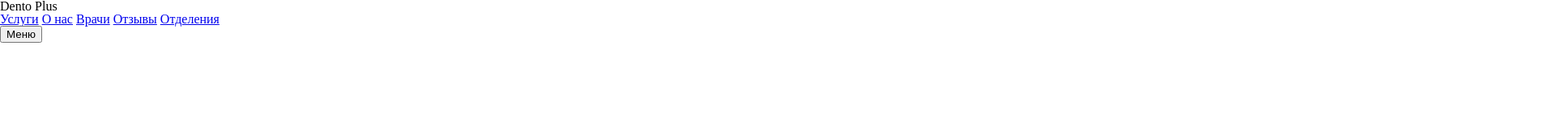
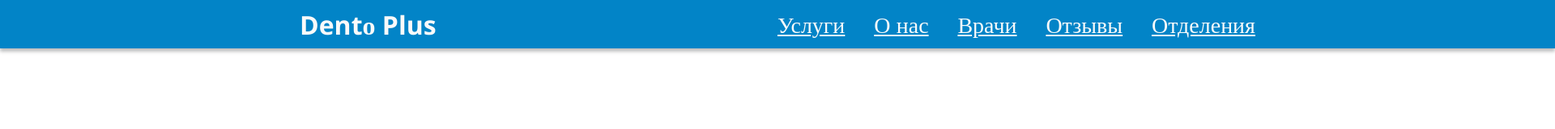
Before and after one commit to marjanja7/Stomatology, a plain HTML site: page index.html in a window 1280 px wide. Shown: the whole page at 81% size, 1920 px wide, since content can reach past the window. Drawn offline with nearby package versions, Linux system fonts and the light colour scheme.

Commit message:
подключила JS

```diff
--- a/index.html
+++ b/index.html
@@ -3,8 +3,7 @@
     <head>
 <meta charset="utf-8" />
 <title>Стоматология</title>
-<link rel="stylesheet" type="text/css" href="reset.css"/>
-<link rel="stylesheet" type="text/css" href="home.css"/>
+<link rel="stylesheet" href="styles.css">
 <link href="icons/css/all.css"rel="stylesheet">
 <link rel="preconnect" href="https://fonts.googleapis.com">
 <link rel="preconnect" href="https://fonts.gstatic.com" crossorigin>
@@ -30,3 +29,5 @@
     <main>
         <div class="container" id="myContainer"></div>
     </main>
+    <script src="/script.js"></script>
+    </body>
```
